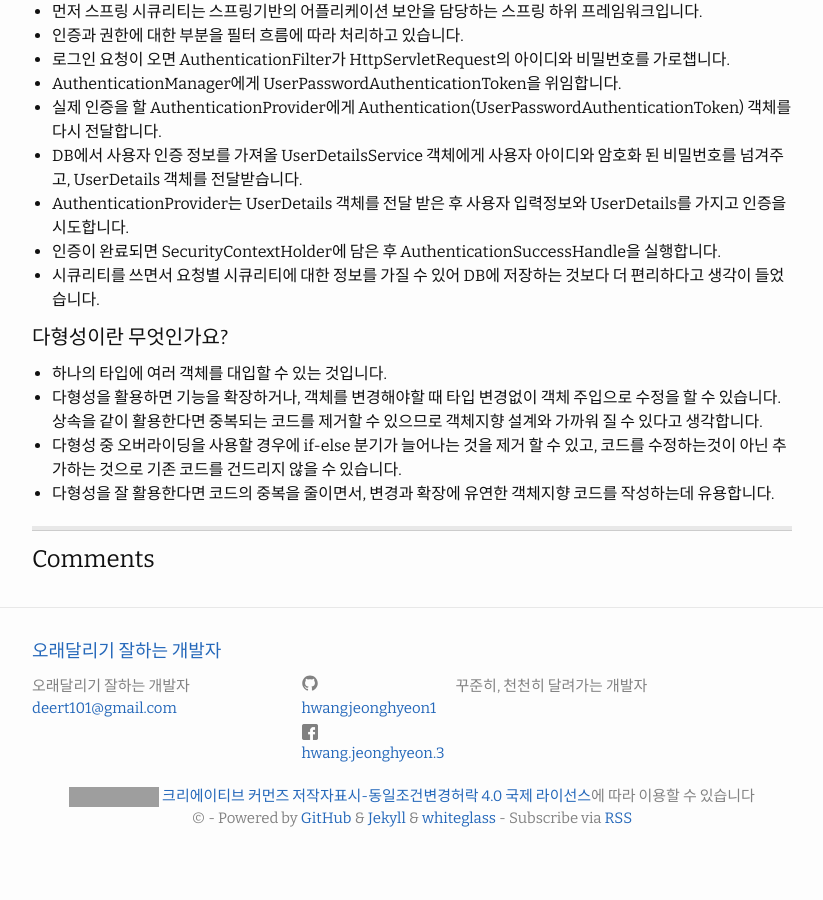
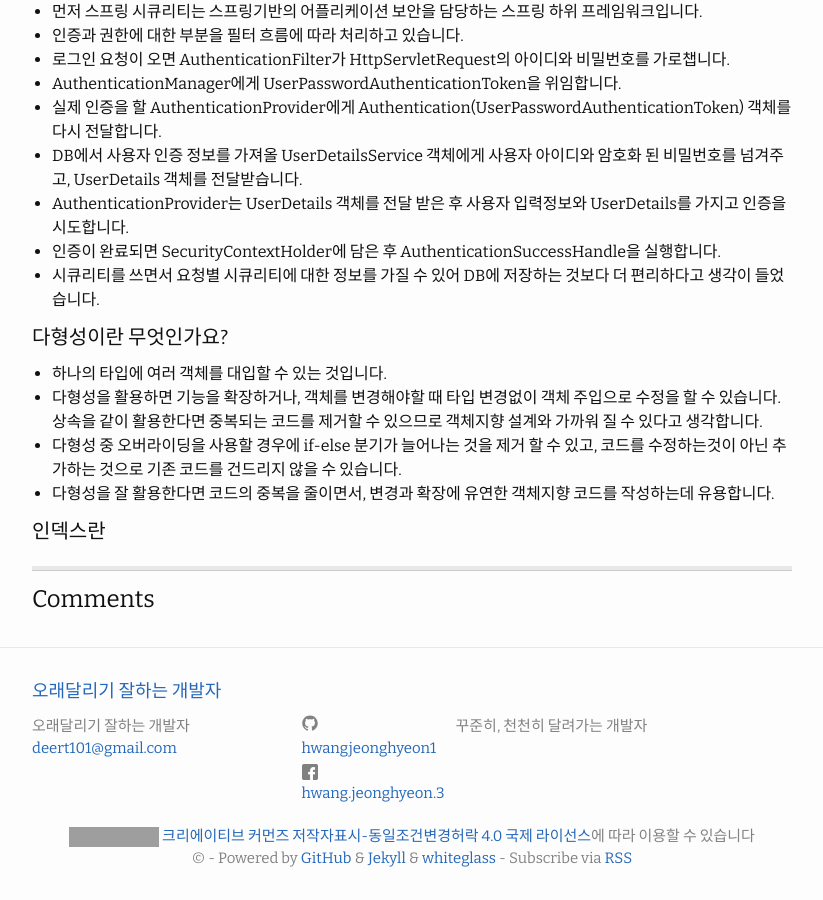
Before and after one commit to HWANGJEONGHYEON1/HWANGJEONGHYEON1.github.io, a Jekyll site: the page built from _posts/2021-05-20-interview.md, in a window 1280 px wide and 900 px high, scrolled down 1522 px. Shown: the whole window, without its empty margins (228-1051 px from the left). Built offline with Jekyll 4.4.1, drawn with Linux system fonts in a browser that asks for light colours; comment, search, counter and statistics services are not loaded; before the commit the page ends 2382 px from its top, so only the background shows below that; grey boxes are pictures that could not be loaded.

Commit message:
[refactor]

```diff
--- a/_posts/2021-05-20-interview.md
+++ b/_posts/2021-05-20-interview.md
@@ -73,3 +73,6 @@ public class Singleton {
 - 다형성을 활용하면 기능을 확장하거나, 객체를 변경해야할 때 타입 변경없이 객체 주입으로 수정을 할 수 있습니다. 상속을 같이 활용한다면 중복되는 코드를 제거할 수 있으므로 객체지향 설계와 가까워 질 수 있다고 생각합니다.
 - 다형성 중 오버라이딩을 사용할 경우에 if-else 분기가 늘어나는 것을 제거 할 수 있고, 코드를 수정하는것이 아닌 추가하는 것으로 기존 코드를 건드리지 않을 수 있습니다.
 - 다형성을 잘 활용한다면 코드의 중복을 줄이면서, 변경과 확장에 유연한 객체지향 코드를 작성하는데 유용합니다.
+
+
+#### 인덱스란
```
